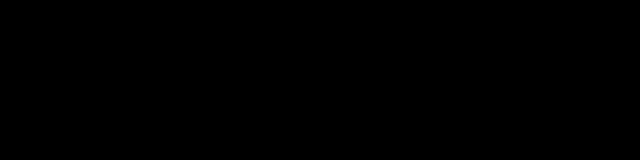
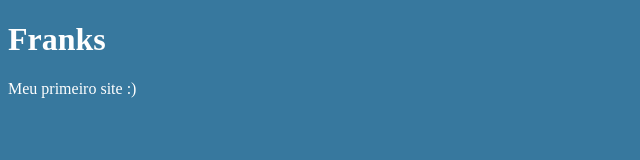
Before and after one commit to aaFranks/aaFranks.github.io, a plain HTML site: page index.html in a window 1280 px wide. Shown: the whole page, without its empty margins (0-640 px from the left). Drawn offline with Linux system fonts and the light colour scheme.

Commit message:
Fazendo ficar legivel

```diff
--- a/styles.css
+++ b/styles.css
@@ -1,3 +1,11 @@
 body {
-    background-color: black;
+    background-color: #37789e;
 }
+
+P {
+    color: white;
+}
+
+h1 {
+    color: white;
+}
```
